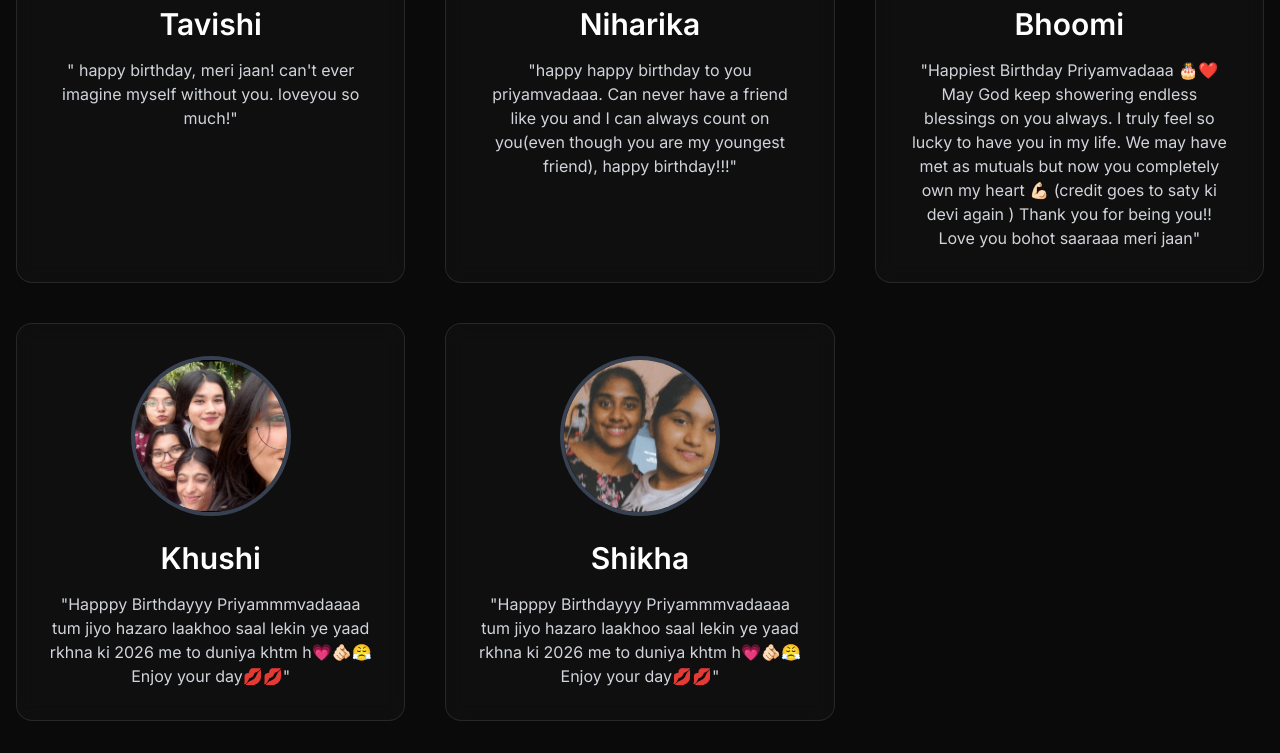
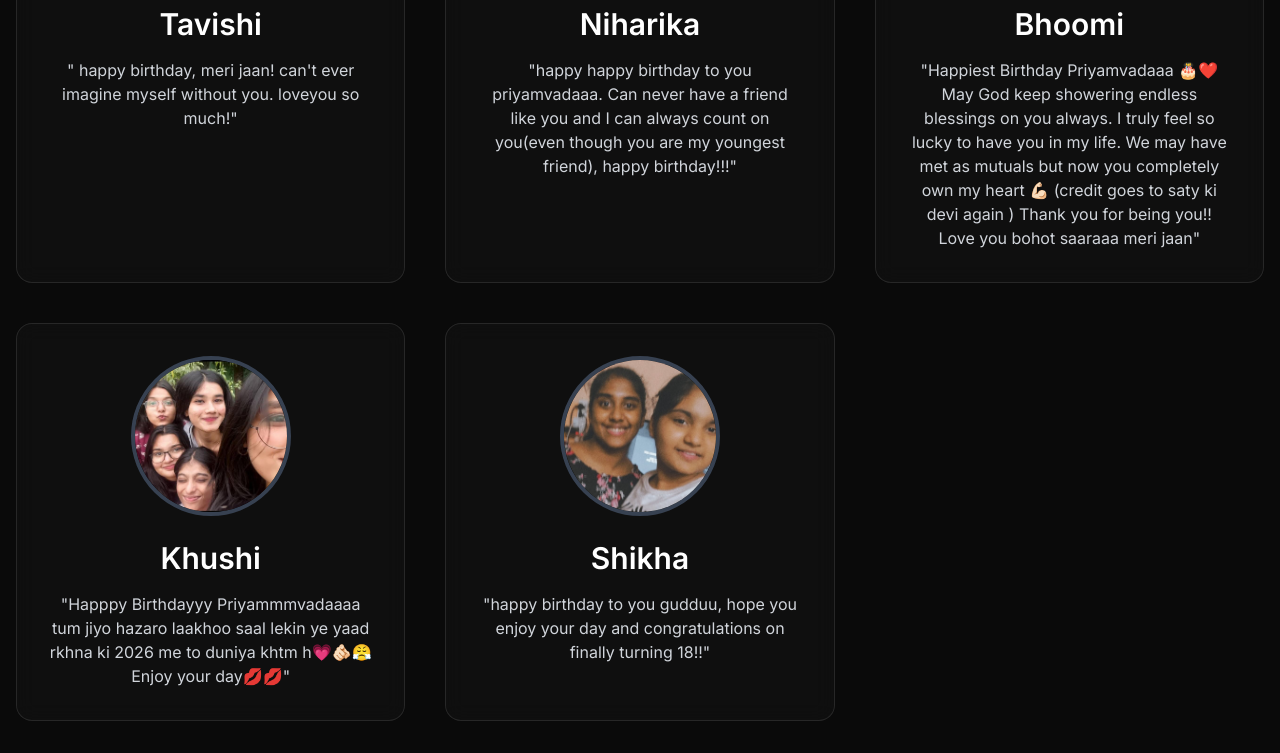
Before and after one commit to niharika2605/priyamvada-birthday-site, a plain HTML site: page wishes.html in a window 1280 px wide. Shown: the part 1005-1758 px from the top of the page. Drawn offline with nearby package versions, Linux system fonts and the light colour scheme.

Commit message:
Update wishes.html

```diff
--- a/wishes.html
+++ b/wishes.html
@@ -147,7 +147,7 @@
                 {
                     name: "Shikha",
                     image: "pri with shikha.jpeg",
-                    wish: "Happpy Birthdayyy Priyammmvadaaaa tum jiyo hazaro laakhoo saal lekin ye yaad rkhna ki 2026 me to duniya khtm h💗🫵🏻😤 Enjoy your day💋💋"
+                    wish: "happy birthday to you gudduu, hope you enjoy your day and congratulations on finally turning 18!!"
                 }
 
             ];
```
